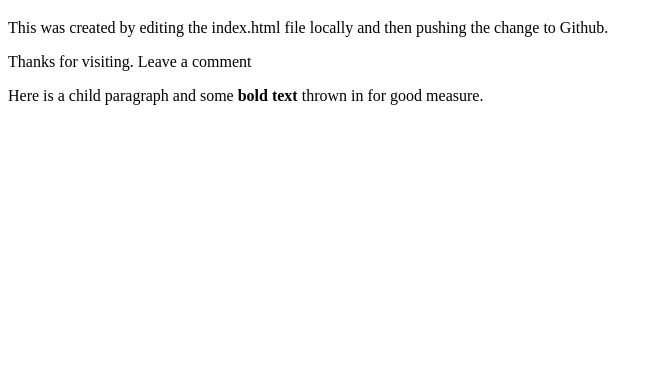
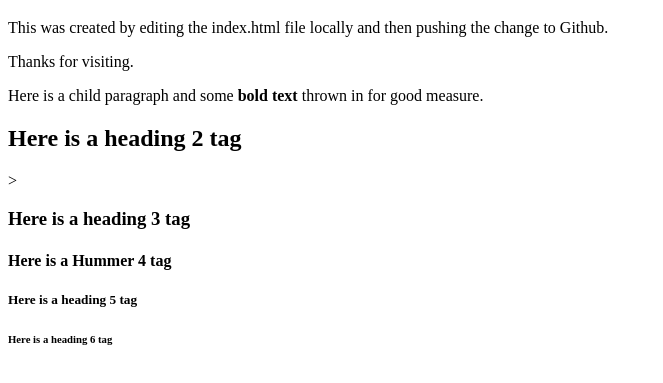
Before and after one commit to staygeekin/git_test, a plain HTML site: page html-boilerplate/index.html in a window 1280 px wide. Shown: the part 61-444 px from the top of the page, without its empty margins (0-663 px from the left). Drawn offline with Linux system fonts and the light colour scheme.

Commit message:
Adding h1-h6 headings

```diff
--- a/html-boilerplate/index.html
+++ b/html-boilerplate/index.html
@@ -11,10 +11,12 @@
 <body>
     <h1>Welcome to my website.</h1>
     <p>This was created by editing the index.html file locally and then pushing the change to Github.</p>
-    <P>Thanks for visiting.
-        <a>Leave a comment
-            <p>Here is a child paragraph and some <b>bold text</b> thrown in for good measure.</p>
-        </a>
-    </P>
+    <P>Thanks for visiting.</P>
+    <p>Here is a child paragraph and some <b>bold text</b> thrown in for good measure.</p>
+<h2>Here is a heading 2 tag</h2>>
+<h3>Here is a heading 3 tag</h3>
+<h4>Here is a Hummer 4 tag</h4>
+<h5>Here is a heading 5 tag</h5>
+<h6>Here is a heading 6 tag</h6>
 </body>
 </html>
```
